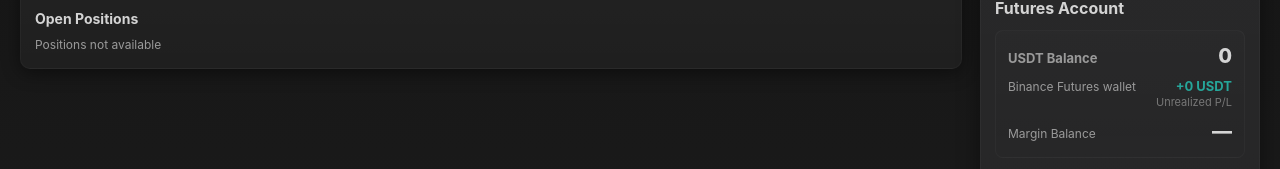
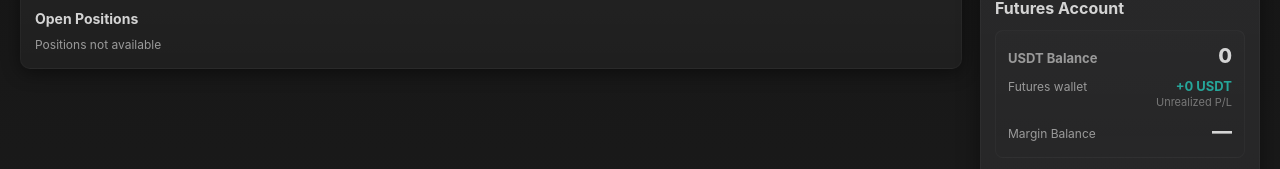
Before and after one commit to idcode1690/binance_auto_trade, a React (Vite) app: page / in a window 1280 px wide. Shown: the part 205-374 px from the top of the page. Built offline with nearby package versions, Linux system fonts and the light colour scheme; no server answers.

Commit message:
chore(ui): rename wallet label to 'Futures wallet'

```diff
--- a/src/App.jsx
+++ b/src/App.jsx
@@ -281,7 +281,7 @@ export default function App() {
           <div className="account-balance">{formatPrice(bal)}</div>
         </div>
         <div className="account-row account-bottom">
-          <div className="account-sub">Binance Futures wallet</div>
+          <div className="account-sub">Futures wallet</div>
           <div className="account-upl">
             <div className={"upl-amount " + (uplPos ? 'pos' : 'neg')}>{upl >= 0 ? '+' : ''}{formatPrice(upl)} USDT</div>
             <div className="upl-label">Unrealized P/L</div>
```
